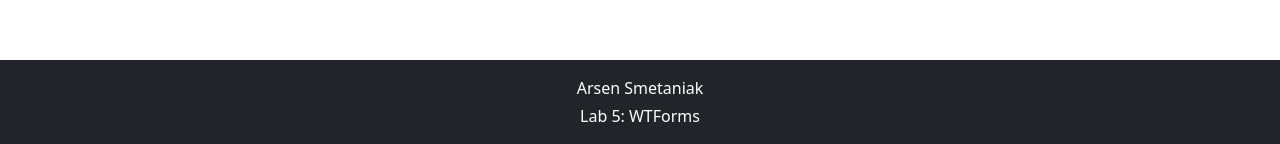
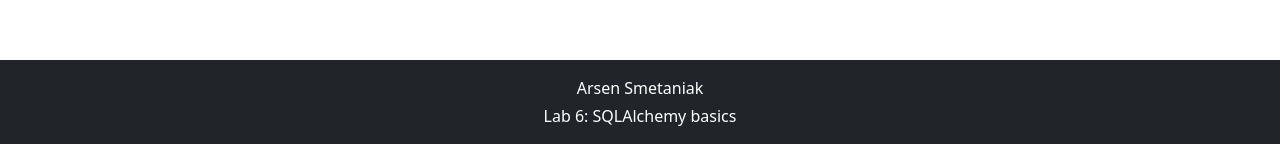
Before and after one commit to arsensmetaniak24-code/flask-app-lab, a Flask app: page /post in a window 1280 px wide. Shown: the part 656-800 px from the top of the page. Run offline with Flask 3, Linux system fonts and the light colour scheme; parts of the project's set-up code (start-up, migrations or seed data) failed here and were passed over.

Commit message:
docs: update README

```diff
--- a/app/templates/components/_footer.html
+++ b/app/templates/components/_footer.html
@@ -1,6 +1,6 @@
 <footer class="bg-dark text-white text-center py-3 mt-auto position-static">
     <div class="container-fluid">
         <p class="mb-1">Arsen Smetaniak</p>
-        <p class="mb-0">Lab 5: WTForms</p>
+        <p class="mb-0">Lab 6: SQLAlchemy basics</p>
     </div>
 </footer>
```
Also changed, not shown: .github/assets/lab6/post_create.png (added), .github/assets/lab6/post_delete_confirm.png (added), .github/assets/lab6/post_read.png (added), .github/assets/lab6/post_read_all.png (added), .github/assets/lab6/post_view_vs_database.png (added), .github/assets/lab6/tests.png (added), README.md.
